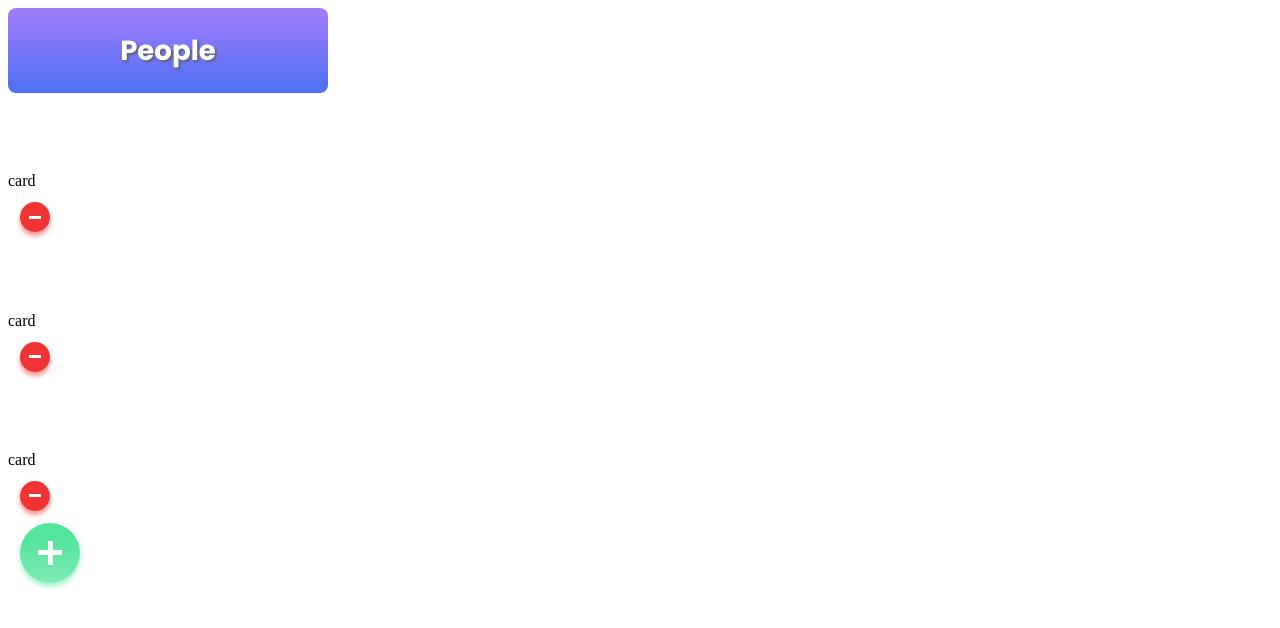
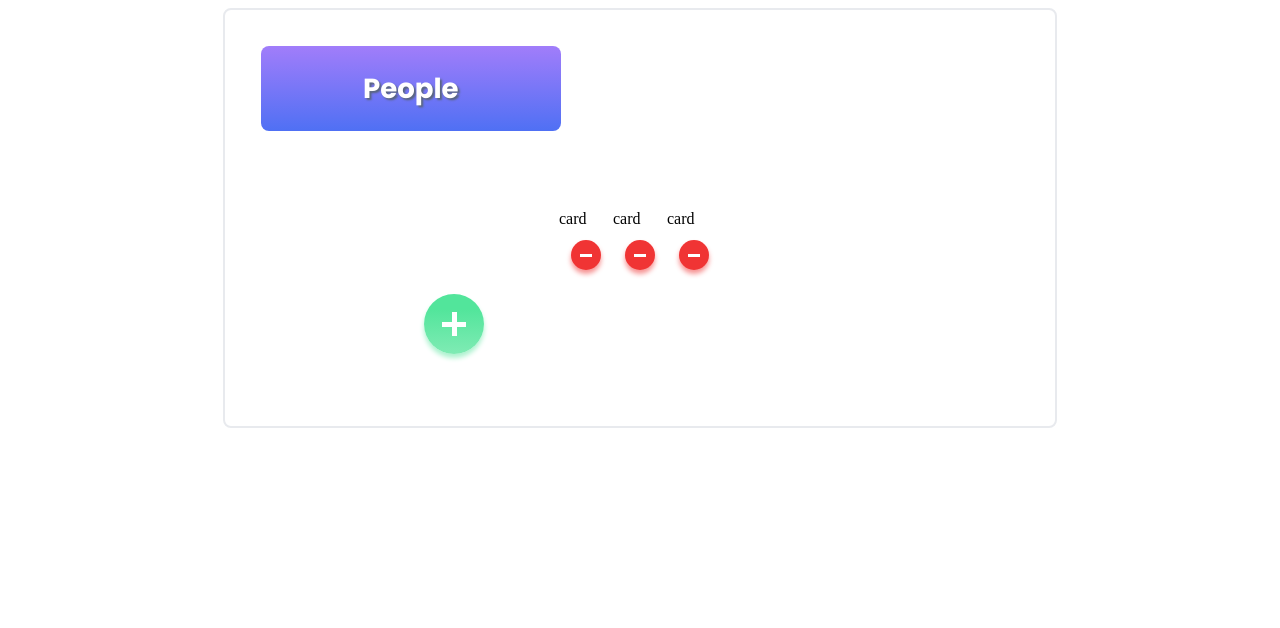
Before and after one commit to natkalia/people-recruitment-task, a React (Create React App) app: page / in a window 1280 px wide. Shown: the top 628 px of the page. Built offline with nearby package versions, Linux system fonts and the light colour scheme.

Commit message:
Add basic style to App

```diff
--- a/src/components/App/App.module.scss
+++ b/src/components/App/App.module.scss
@@ -0,0 +1,21 @@
+@import '../../styles/settings.scss';
+
+.component {
+  width: 60%;
+  margin: 0 auto;
+  padding: $base-size * 3;
+  padding-bottom: $base-size * 5;
+  border: 2px solid lighten($color-dark, 70%);
+  border-radius: $radius-standard;
+
+  @include flex(column, center, center);
+}
+
+.content {
+  @include flex(row, center, normal);
+}
+
+.buttonWrapper {
+  align-self: flex-start;
+  margin-left: 20%;
+}
```
